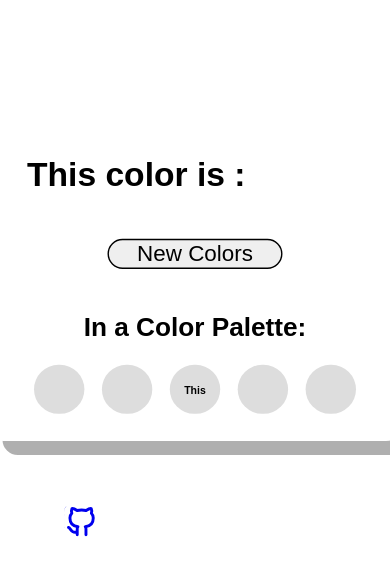
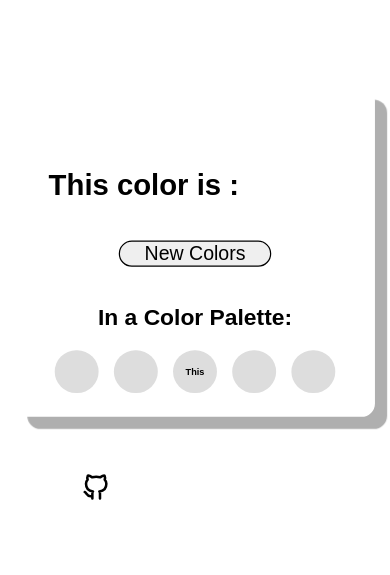
Before and after one commit to Gravyard-Gay/Color-Randomizer, a plain HTML site: page index.html in a window 390 px wide. Shown: the part 165-740 px from the top of the page. Drawn offline with Linux system fonts and the light colour scheme.

Commit message:
Small fixes

```diff
--- a/index.html
+++ b/index.html
@@ -28,7 +28,7 @@
             <path stroke="none" d="M0 0h24v24H0z" fill="none"></path>
             <path d="M9 19c-4.3 1.4 -4.3 -2.5 -6 -3m12 5v-3.5c0 -1 .1 -1.4 -.5 -2c2.8 -.3 5.5 -1.4 5.5 -6a4.6 4.6 0 0 0 -1.3 -3.2a4.2 4.2 0 0 0 -.1 -3.2s-1.1 -.3 -3.5 1.3a12.3 12.3 0 0 0 -6.2 0c-2.4 -1.6 -3.5 -1.3 -3.5 -1.3a4.2 4.2 0 0 0 -.1 3.2a4.6 4.6 0 0 0 -1.3 3.2c0 4.6 2.7 5.7 5.5 6c-.6 .6 -.6 1.2 -.5 2v3.5"></path>
          </svg>
-         <span>Github Repo</span>
+         <!-- <span>Github Repo</span>  -->
     </a>
     <script src="scripts/app.js"></script>
 </body>
--- a/styles/style.css
+++ b/styles/style.css
@@ -79,16 +79,21 @@ button:hover {
 }
 .icon {
     background-color: white;
+    color: #000;
     border-radius: 10px;
     width: 50px;
     height: 50px;
     position: absolute;
     bottom: 0;
     left: 0;
+    transition: 200ms;
+}
+.icon:hover {
+    color: var(--gen-col);
 }
 
 @media only screen and (max-width: 500px) {
     body {
-        scale: 0.7;
+        scale: 0.61;
     }
 }
```
